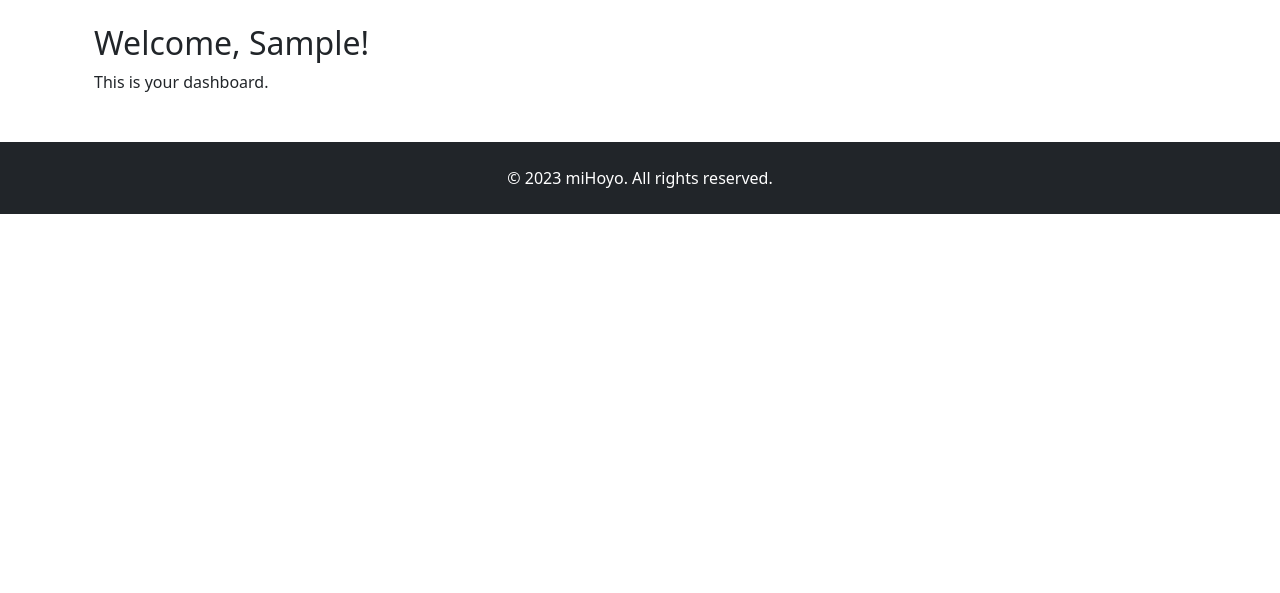
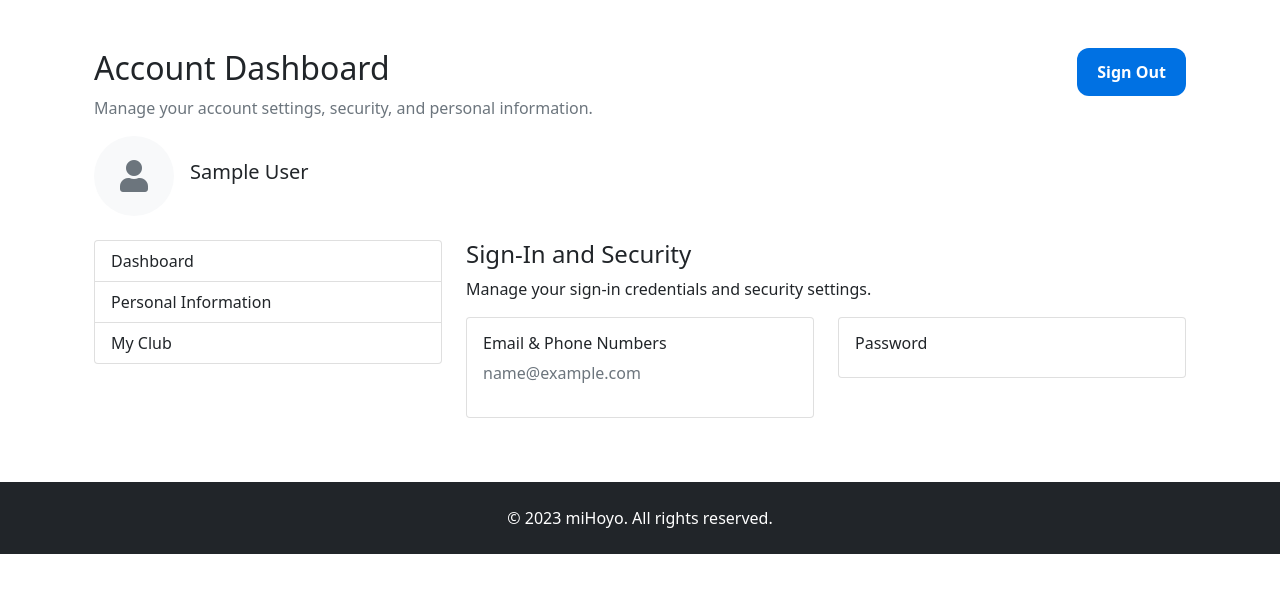
Before and after one commit to MingzeLi-qwq/Clubland, a Django app: page /dashboard/ in a window 1280 px wide. Shown: the part 59-652 px from the top of the page. Run offline with Django 5.2, Linux system fonts and the light colour scheme; a user stored in the database is signed in; tables that the repository leaves empty hold one stand-in row (values such as "Sample post"); some libraries are stand-ins or nearby versions.

Commit message:
Dashboard changes

```diff
--- a/student_union/urls.py
+++ b/student_union/urls.py
@@ -32,7 +32,9 @@ urlpatterns = [
     path('login/', user_system.views.LogInView.as_view(), name='login'),
     path('logout/', user_system.views.LogOutView, name='logout'),
 
+    #Personal Dashboard / 个人资料页
     path('dashboard/', user_system.views.DashboardView.as_view(), name='dashboard'),
+
     # path('societies/', user_system.views.societies, name='societies'),
     path('news/', user_system.views.news, name='news'),
     path('events/', user_system.views.events, name='events'),
--- a/user_system/templates/user_system/dashboard.html
+++ b/user_system/templates/user_system/dashboard.html
@@ -2,8 +2,57 @@
 {% load static %}
 
 {% block body %}
-<div class="container mt-4">
-    <h2>Welcome, {{ user.first_name }}!</h2>
-    <p>This is your dashboard.</p>
+<div class="container mt-5">
+    <div class="d-flex justify-content-between align-items-center">
+        <h2>Account Dashboard</h2>
+        <a href="{% url 'logout' %}" class="btn btn-primary">Sign Out</a>
+    </div>
+    <p class="text-muted">Manage your account settings, security, and personal information.</p>
+
+    <div class="d-flex align-items-center">
+        <div class="rounded-circle bg-light d-flex justify-content-center align-items-center"
+             style="width: 80px; height: 80px;">
+            <i class="fas fa-user fa-2x text-secondary"></i>
+        </div>
+        <div class="ms-3">
+            <h5>{{ user.first_name }} {{ user.last_name }}</h5>
+        </div>
+    </div>
+
+    <div class="row mt-4">
+        <div class="col-md-4">
+            <div class="list-group">
+                <a href="{% url 'dashboard' %}?page=dashboard" class="list-group-item list-group-item-action">
+                    Dashboard
+                </a>
+                <a href="{% url 'dashboard' %}?page=personal_information" class="list-group-item list-group-item-action">
+                    Personal Information
+                </a>
+                <a href="{% url 'dashboard' %}?page=my_club" class="list-group-item list-group-item-action">
+                    My Club
+                </a>
+            </div>
+        </div>
+
+        <div class="col-md-8">
+            <h4>Sign-In and Security</h4>
+            <p>Manage your sign-in credentials and security settings.</p>
+
+            <div class="row">
+                <div class="col-md-6">
+                    <div class="card p-3 mb-3">
+                        <h6>Email & Phone Numbers</h6>
+                        <p class="text-muted">{{ user.email }}</p>
+                    </div>
+                </div>
+                <div class="col-md-6">
+                    <div class="card p-3 mb-3">
+                        <h6>Password</h6>
+                    </div>
+                </div>
+            </div>
+        </div>
+    </div>
 </div>
+
 {% endblock %}
--- a/user_system/views.py
+++ b/user_system/views.py
@@ -69,3 +69,15 @@ def events(request):
 class DashboardView(LoginRequiredMixin, UserTypeRequiredMixin, TemplateView):
     template_name = "user_system/dashboard.html"
     allowed_types = ['User']
+
+
+    def get_context_data(self, **kwargs):
+        context = super().get_context_data(**kwargs)
+        page = self.request.GET.get('page', 'dashboard')
+
+        if page == "personal_information":
+            context["page_template"] = "user_system/personal_information.html"
+        elif page == "my_club":
+            context["page_template"] = "user_system/my_club.html"
+
+        return context
```
Also changed, not shown: user_system/templates/user_system/my_club.html (added, +20 -0 lines), user_system/templates/user_system/personal_informations.html (added, +20 -0 lines).
